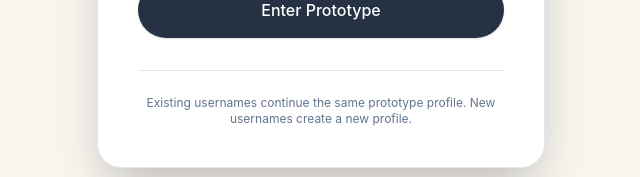
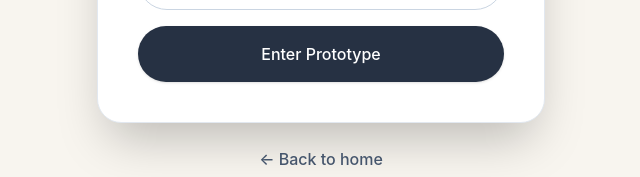
Before and after one commit to JudeGaringalo/Pawnect, a React (Vite) app: page /login in a window 1280 px wide. Shown: the part 500-677 px from the top of the page, without its empty margins (319-959 px from the left). Built offline with nearby package versions, Linux system fonts and the light colour scheme.

Commit message:
Update files from Figma Make

```diff
--- a/src/app/components/LoginPage.tsx
+++ b/src/app/components/LoginPage.tsx
@@ -140,13 +140,6 @@ export default function LoginPage() {
               )}
             </button>
           </div>
-
-          <div className="mt-8 pt-6 border-t border-slate-200 text-center">
-            <p className="text-xs text-slate-500">
-              Existing usernames continue the same prototype
-              profile. New usernames create a new profile.
-            </p>
-          </div>
         </div>
 
         <div className="text-center mt-6">
```
